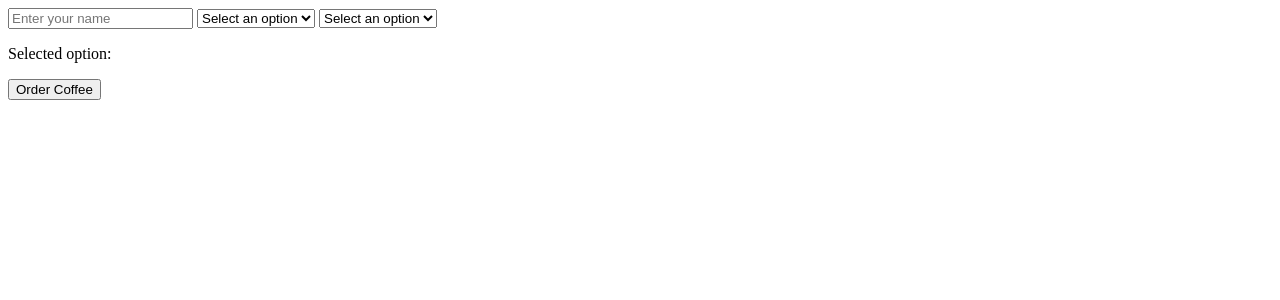
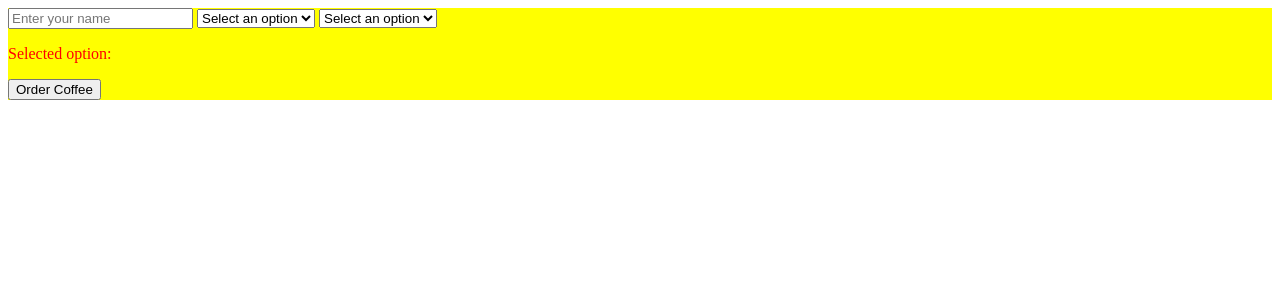
Before and after one commit to a-nguyen-kangan/coffeeOrder, a SvelteKit app: page / in a window 1280 px wide. Shown: the top 300 px of the page. Built offline with nearby package versions, Linux system fonts and the light colour scheme.

Commit message:
changed bg and p colours

```diff
--- a/src/routes/NeedsCoffee.svelte
+++ b/src/routes/NeedsCoffee.svelte
@@ -37,6 +37,7 @@
   }
 </script>
 
+<div>
 <input type="text" bind:value={nameInput} placeholder="Enter your name" />
 
 <select bind:value={selectCoffeeType}>
@@ -56,3 +57,13 @@
 
 <p>Selected option: {selectCoffeeType}</p>
 <button on:click={buttonClickHandler}>Order Coffee</button>
+</div>
+<style>
+  div {
+    background-color: yellow;
+  }
+
+  p {
+    color: red;
+  }
+</style>
```
